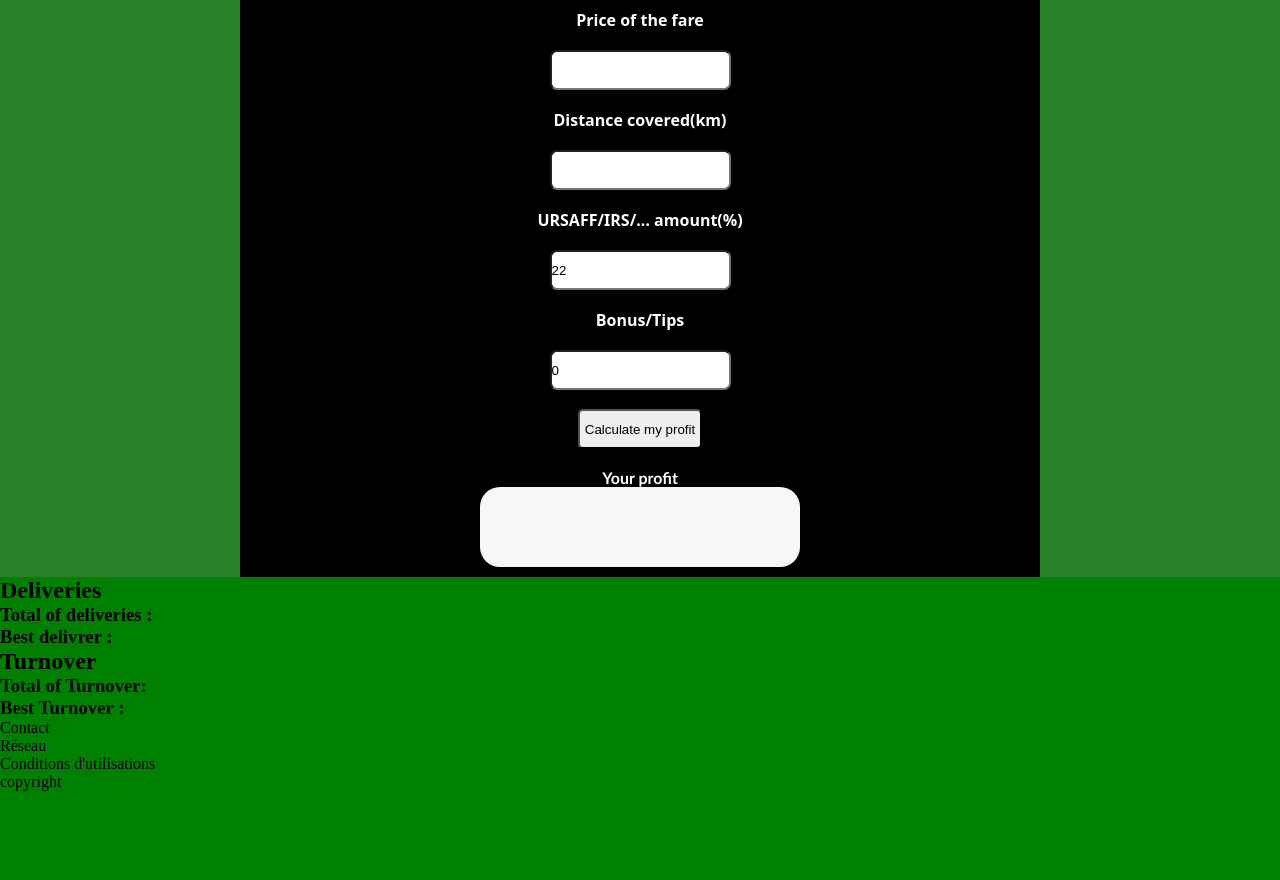
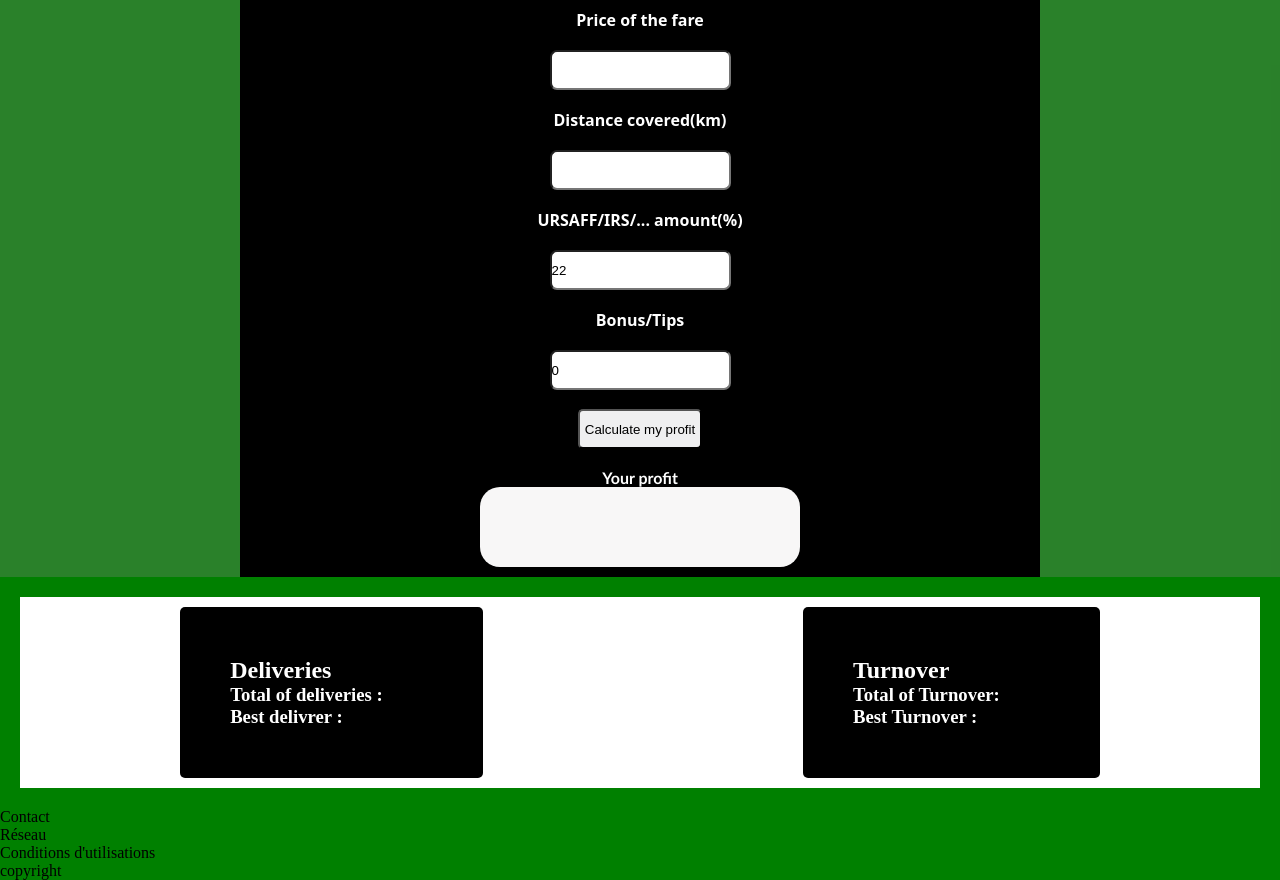
Before and after one commit to VincentELK/Ubenef, a PHP site: page / in a window 1280 px wide. Shown: the part 190-1070 px from the top of the page. Before the commit the page ends 981 px from the top, so only its background shows below. Run offline with PHP 8.4, Linux system fonts and the light colour scheme.

Commit message:
Mise en place du CSS de la section Ranking

```diff
--- a/index.css
+++ b/index.css
@@ -202,3 +202,20 @@ input {
     height: 40px;
     width: 40px;
 }
+/*--------------RANKING SECTION-----------------------*/
+.ranking {
+    margin: 20px;
+    background-color: white;
+    display: flex;
+    justify-content: space-around;
+}
+
+.Deliveries_Ranking, .Turnover_Ranking {
+    background-color: black;
+    color: white;
+    padding: 50px;
+    padding-right: 100px;
+    border-radius: 5px;
+    margin: 10px;
+
+}
--- a/index.html
+++ b/index.html
@@ -84,6 +84,7 @@
         </form>
       </div>
       <div class="ranking" id="delivery_ranking">
+        <div class="Deliveries_Ranking">
           <h2>Deliveries</h2>
           <div class="total_delivery_container">
             <h3>Total of deliveries :</h3>
@@ -94,7 +95,8 @@
             <p id="best_delivery_prsn"></p>
           </div>
         </div>
-      <div>
+
+        <div class="Turnover_Ranking">
           <h2>Turnover</h2>
           <div>
             <h3>Total of Turnover:</h3>
@@ -102,6 +104,7 @@
           </div>
           <div>
             <h3>Best Turnover :</h3>
+          </div>
         </div>
       </div>
     </section>
--- a/inscription/inscription.html
+++ b/inscription/inscription.html
@@ -9,7 +9,7 @@
   <body>
     <header>
       <button class="back-arrow">
-        <a href="../index.php">
+        <a href="../index.html">
           <ion-icon name="arrow-back-outline" class="arrow"></ion-icon>
         </a>
       </button>
```
Lines whose indentation alone changed are shown as unchanged.
